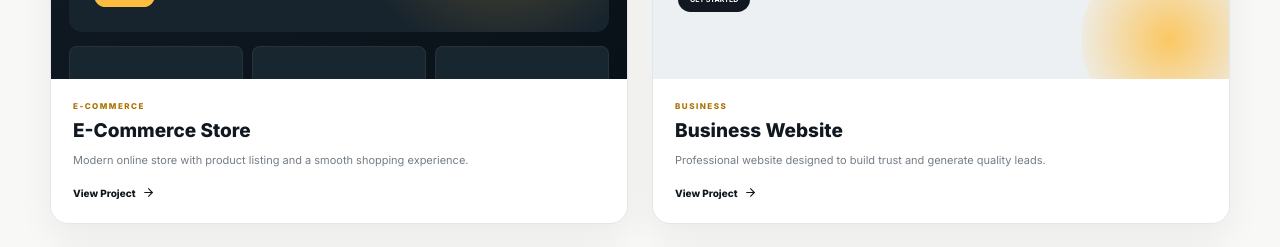
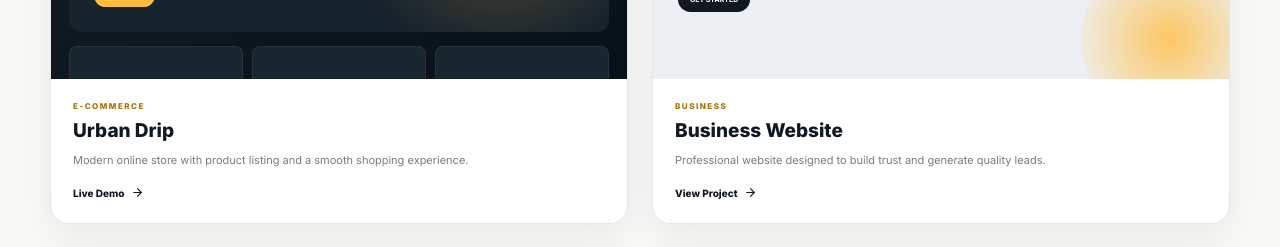
Before and after one commit to BrandByWebeara/BrandByWebeara, a React (Create React App) app: page /portfolio in a window 1280 px wide. Shown: the part 960-1207 px from the top of the page. Built offline with nearby package versions, Linux system fonts and the light colour scheme; a web font is replaced by a local one.

Commit message:
Update website

```diff
--- a/src/Portfolio.jsx
+++ b/src/Portfolio.jsx
@@ -1,3 +1,4 @@
+
 import React, { useState } from "react";
 import {
   ArrowLeft,
@@ -18,10 +19,11 @@ import { Link, useNavigate } from "react-router-dom";
 const projects = [
   {
     id: 1,
-    title: "E-Commerce Store",
+    title: "Urban Drip",
     category: "E-Commerce",
     type: "ecommerce",
     text: "Modern online store with product listing and a smooth shopping experience.",
+    liveUrl: "https://urban-drip-mu.vercel.app/",
   },
   {
     id: 2,
@@ -509,6 +511,15 @@ function Portfolio() {
                     type="button"
                     className="portfolio-preview-arrow"
                     aria-label={`Open ${project.title}`}
+                    onClick={() => {
+                      if (project.liveUrl) {
+                        window.open(
+                          project.liveUrl,
+                          "_blank",
+                          "noopener,noreferrer"
+                        );
+                      }
+                    }}
                   >
                     <ArrowUpRight size={17} />
                   </button>
@@ -528,9 +539,19 @@ function Portfolio() {
                   <button
                     type="button"
                     className="portfolio-view-project"
-                    onClick={() => navigate("/contact")}
+                    onClick={() => {
+                      if (project.liveUrl) {
+                        window.open(
+                          project.liveUrl,
+                          "_blank",
+                          "noopener,noreferrer"
+                        );
+                      } else {
+                        navigate("/contact");
+                      }
+                    }}
                   >
-                    View Project
+                    {project.liveUrl ? "Live Demo" : "View Project"}
                     <ArrowRight size={13} />
                   </button>
 
@@ -611,17 +632,23 @@ function Portfolio() {
       </section>
 
       {/* FOOTER */}
+
       <footer className="footer">
         <div className="container footer-top">
+
           <a href="#home" className="brand">
             <div className="brand-logo">
               <span>W</span>
             </div>
+
             <div>
               <div className="brand-name">
                 Brand<span>By</span>Webeara
               </div>
-                         <div className="brand-tagline">YOUR BRAND. OUR CREATION.</div>
+
+              <div className="brand-tagline">
+                YOUR BRAND. OUR CREATION.
+              </div>
             </div>
           </a>
 
@@ -638,6 +665,7 @@ function Portfolio() {
             <a href="#contact"><Instagram size={17} /></a>
             <a href="#contact"><MessageCircle size={17} /></a>
           </div>
+
         </div>
 
         <div className="container footer-bottom">
```
Lines whose indentation alone changed are shown as unchanged.
